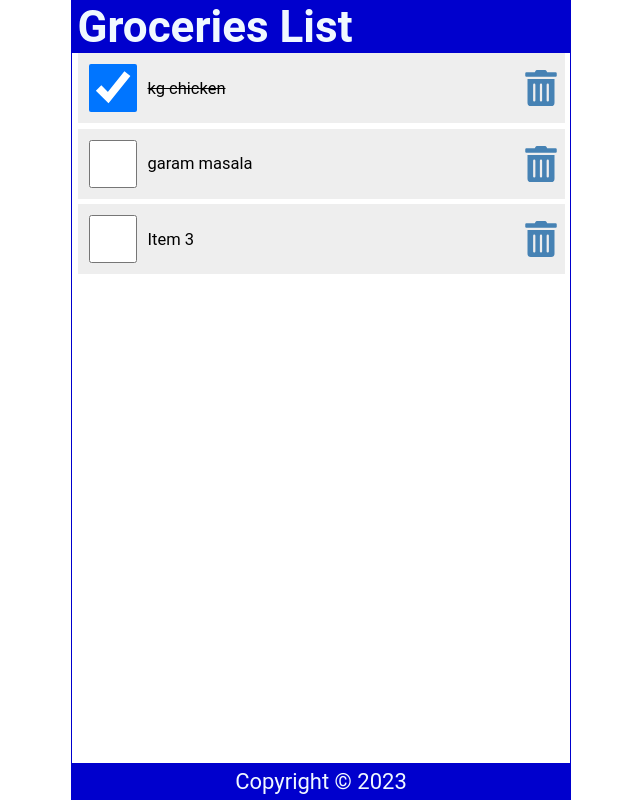
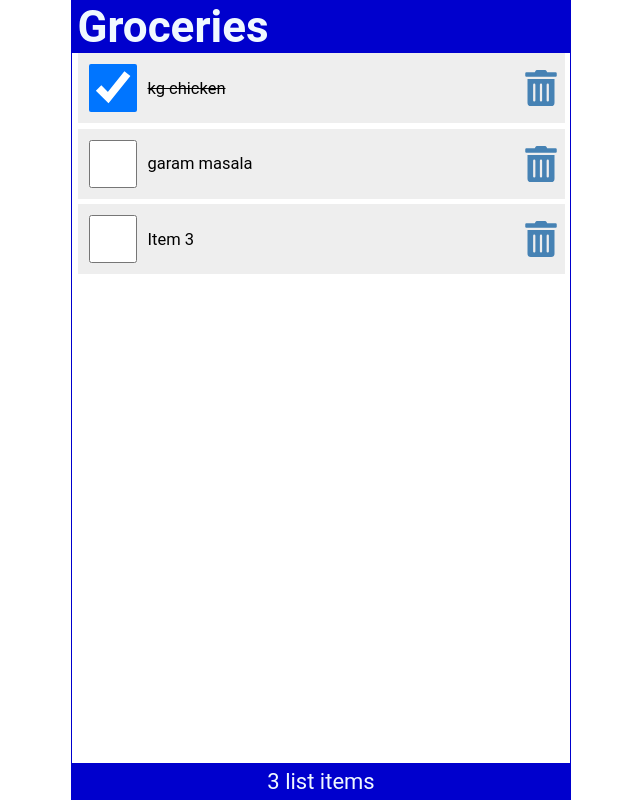
Before and after one commit to 7Spartan/reactTutorial, a React (Create React App) app in the folder react_01_tutorial/: page / in a window 1280 px wide. Shown: the whole page, without its empty margins (319-959 px from the left). Built offline with nearby package versions, Linux system fonts and the light colour scheme.

Commit message:
props & prop drilling

```diff
--- a/react_01_tutorial/src/App.js
+++ b/react_01_tutorial/src/App.js
@@ -1,13 +1,48 @@
 import Header from './Header';
 import Content from './Content';
 import Footer from './Footer';
+import { useState } from 'react';
 
 function App() {
+  const [items, setItems] = useState([
+    {
+        id:1,
+        checked: true,
+        item: 'kg chicken'
+    },
+    {
+        id:2,
+        checked: false,
+        item: 'garam masala'
+    },
+    {
+        id:3,
+        checked: false,
+        item:'Item 3'
+    }
+  ]);
+
+  const handleCheck = (id) => {
+    const listItems = items.map((item) => item.id === id? {...item,checked: !item.checked} : item);
+    setItems(listItems);
+    localStorage.setItem('shoppinglist',JSON.stringify(listItems));
+  }
+
+  const handleDelete = (id) => {
+    const listItems = items.filter((item) => item.id !== id);
+    setItems(listItems);
+    localStorage.setItem('shoppinglist',JSON.stringify(listItems));
+  }
+
   return (
     <div className="App">
-      <Header />
-      <Content />
-      <Footer />
+      <Header title = "Groceries" />
+      <Content
+        items = {items}
+        handleCheck = {handleCheck}
+        handleDelete = {handleDelete}
+      />
+      <Footer length = {items.length}/>
     </div>
   );
 }
--- a/react_01_tutorial/src/Content.js
+++ b/react_01_tutorial/src/Content.js
@@ -1,66 +1,18 @@
 import React from 'react'
-import { useState } from 'react';
-import { FaTrashAlt } from 'react-icons/fa'
+import ItemList from './ItemList'
 
-
-const Content = () => {
-    const [items, setItems] = useState([
-        {
-            id:1,
-            checked: true,
-            item: 'kg chicken'
-        },
-        {
-            id:2,
-            checked: false,
-            item: 'garam masala'
-        },
-        {
-            id:3,
-            checked: false,
-            item:'Item 3'
-        }
-    ]);
-
-
-
-    const handleCheck = (id) => {
-        const listItems = items.map((item) => item.id === id? {...item,checked: !item.checked} : item);
-        setItems(listItems);
-        localStorage.setItem('shoppinglist',JSON.stringify(listItems));
-    }
-
-    const handleDelete = (id) => {
-        const listItems = items.filter((item) => item.id !== id);
-        setItems(listItems);
-        localStorage.setItem('shoppinglist',JSON.stringify(listItems));
-    }
+const Content = ({items,handleCheck,handleDelete}) => {
 
     return (
         <main>
             {items.length ? (
-                <ul>
-                    {items.map((item) => (
-                        <li className='item' key ={item.id}>
-                            <input
-                                type = "checkbox"
-                                onChange={() => handleCheck(item.id)}
-                                checked={item.checked}
-                            />
-                            <label
-                                style={(item.checked)?{textDecoration:'line-through'}: null}
-                                onClick={() => handleCheck(item.id)}
-                            >{item.item}</label>
-                            <FaTrashAlt
-                                onClick={() => handleDelete(item.id)}
-                                role="button"
-                                tabIndex={0}
-                            />
-                        </li>
-                    ))}
-                </ul>
+                <ItemList
+                    items={items}
+                    handleCheck={handleCheck}
+                    handleDelete={handleDelete}
+                />
             ):(
-                <p style={{marginTop: '2rem'}}>Your List is empty</p>
+                <p style={{marginTop: '2rem'}}>Your List is empty.</p>
             )}
         </main>
     )
--- a/react_01_tutorial/src/Footer.js
+++ b/react_01_tutorial/src/Footer.js
@@ -1,10 +1,10 @@
 import React from 'react'
 
-const Footer = () => {
+const Footer = ({length}) => {
     const today = new Date();
   return (
     <footer>
-        <p>Copyright &copy; {today.getFullYear()}</p>
+        <p>{length} list item{length ===1? "":"s"}</p>
     </footer>
   )
 }
--- a/react_01_tutorial/src/Header.js
+++ b/react_01_tutorial/src/Header.js
@@ -1,12 +1,14 @@
-import React from 'react'
-
-const Header = () => {
+const Header = ({ title }) => {
 
   return (
     <header>
-        <h1>Groceries List</h1>
+        <h1>{title}</h1>
     </header>
   )
 }
+// Having these defaults is helpful when speccing the components
+Header.defaultProps = {
+  title: "Default title"
+}
 
 export default Header;
--- /dev/null
+++ b/react_01_tutorial/src/ItemList.js
@@ -0,0 +1,17 @@
+import LineItem from "./LineItem";
+
+const ItemList = ({items,handleCheck,handleDelete}) => {
+  return (
+    <ul>
+        {items.map((item) => (
+            <LineItem
+                key = {item.id}
+                item = {item}
+                handleCheck = {handleCheck}
+                handleDelete = {handleDelete}
+            />
+        ))}
+    </ul>
+  )}
+
+export default ItemList
--- /dev/null
+++ b/react_01_tutorial/src/LineItem.js
@@ -0,0 +1,25 @@
+import { FaTrashAlt } from 'react-icons/fa'
+
+const LineItem = ({item,handleCheck,handleDelete}) => {
+  return (
+    <li className='item' key ={item.id}>
+        <input
+            type = "checkbox"
+            onChange={() => handleCheck(item.id)}
+            checked={item.checked}
+        />
+        <label
+            style={(item.checked)?{textDecoration:'line-through'}: null}
+            onClick={() => handleCheck(item.id)}
+        >{item.item}</label>
+        <FaTrashAlt
+            onClick={() => handleDelete(item.id)}
+            role="button"
+            tabIndex="0"
+            aria-label= {`Delete ${item.item}`}
+        />
+    </li>
+  )
+}
+
+export default LineItem
```
